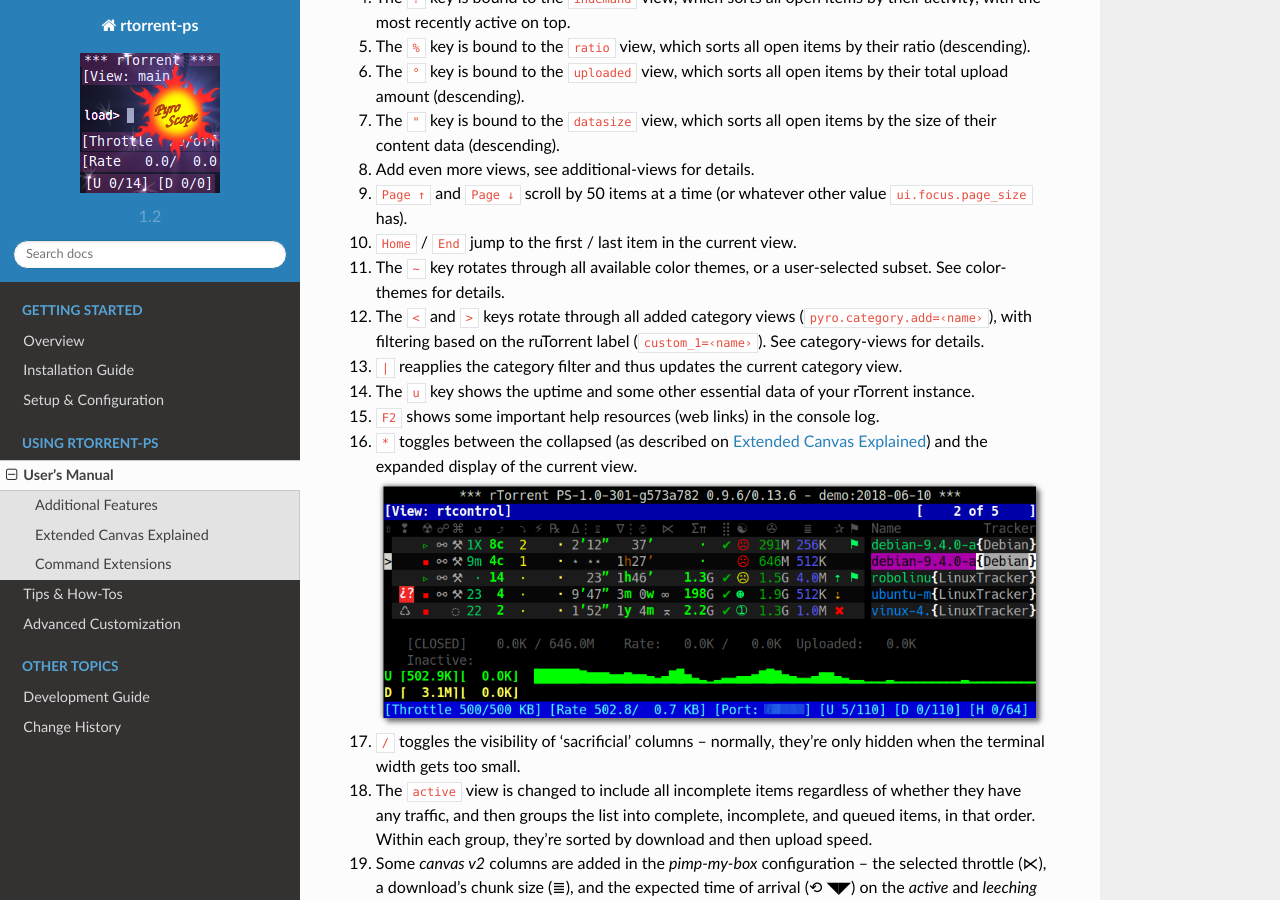
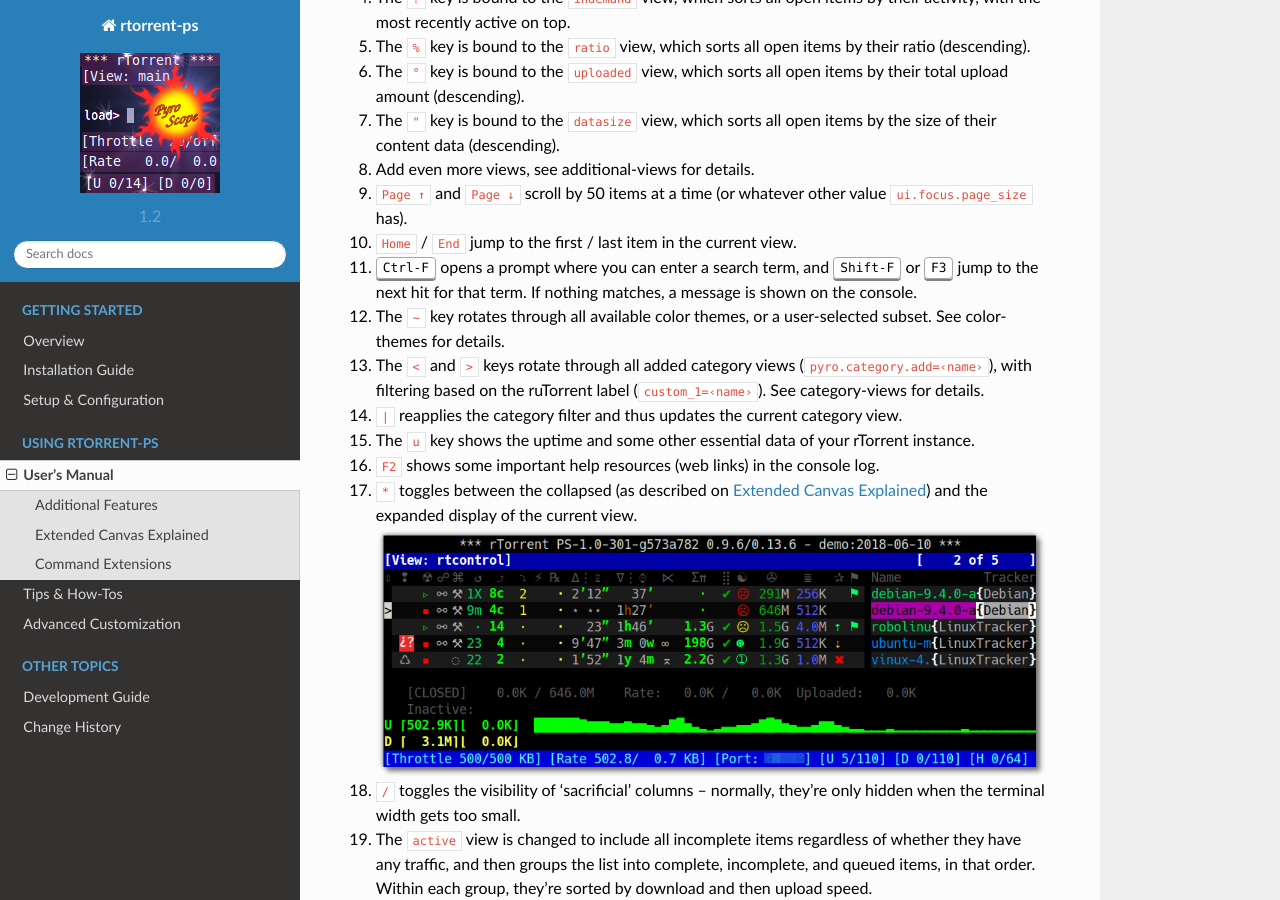
Before and after one commit to pyroscope/rtorrent-ps, a Sphinx documentation site: the page built from docs/manual.rst, in a window 1280 px wide and 900 px high, scrolled down 521 px. Built offline with Sphinx 7.4.7 and the Read the Docs theme 2.0.0, drawn with Linux system fonts in a browser that asks for light colours.

Commit message:
UI: Added item search via 'Ctrl-F' and 'Shift-F' / 'F3'

```diff
--- a/docs/CHANGES.rst
+++ b/docs/CHANGES.rst
@@ -9,6 +9,7 @@
 
 .. rubric:: UNRELEASED DEVELOPMENT VERSION
 
+- UI: Added item search via ``Ctrl-F`` and ``Shift-F`` / ``F3``
 - UI: Added *no data* indicator to alerts (in the ``❢`` column)
 - UI: Replaced problematic glyphs like ‘hourglass’ (caused visual defects on *Stretch* and *Bionic*)
 - Fix: Compilation on 32bit platforms (issue #108)
--- a/docs/manual.rst
+++ b/docs/manual.rst
@@ -33,6 +33,9 @@
     other value ``ui.focus.page_size`` has).
 #.  ``Home`` / ``End`` jump to the first / last item in the current
     view.
+#.  :kbd:`Ctrl-F` opens a prompt where you can enter a search term,
+    and :kbd:`Shift-F` or :kbd:`F3` jump to the next hit for that term.
+    If nothing matches, a message is shown on the console.
 #.  The ``~`` key rotates through all available color themes, or a
     user-selected subset. See :ref:`color-themes` for details.
 #.  The ``<`` and ``>`` keys rotate through all added category views
```
Also changed, not shown: 2 other files.
